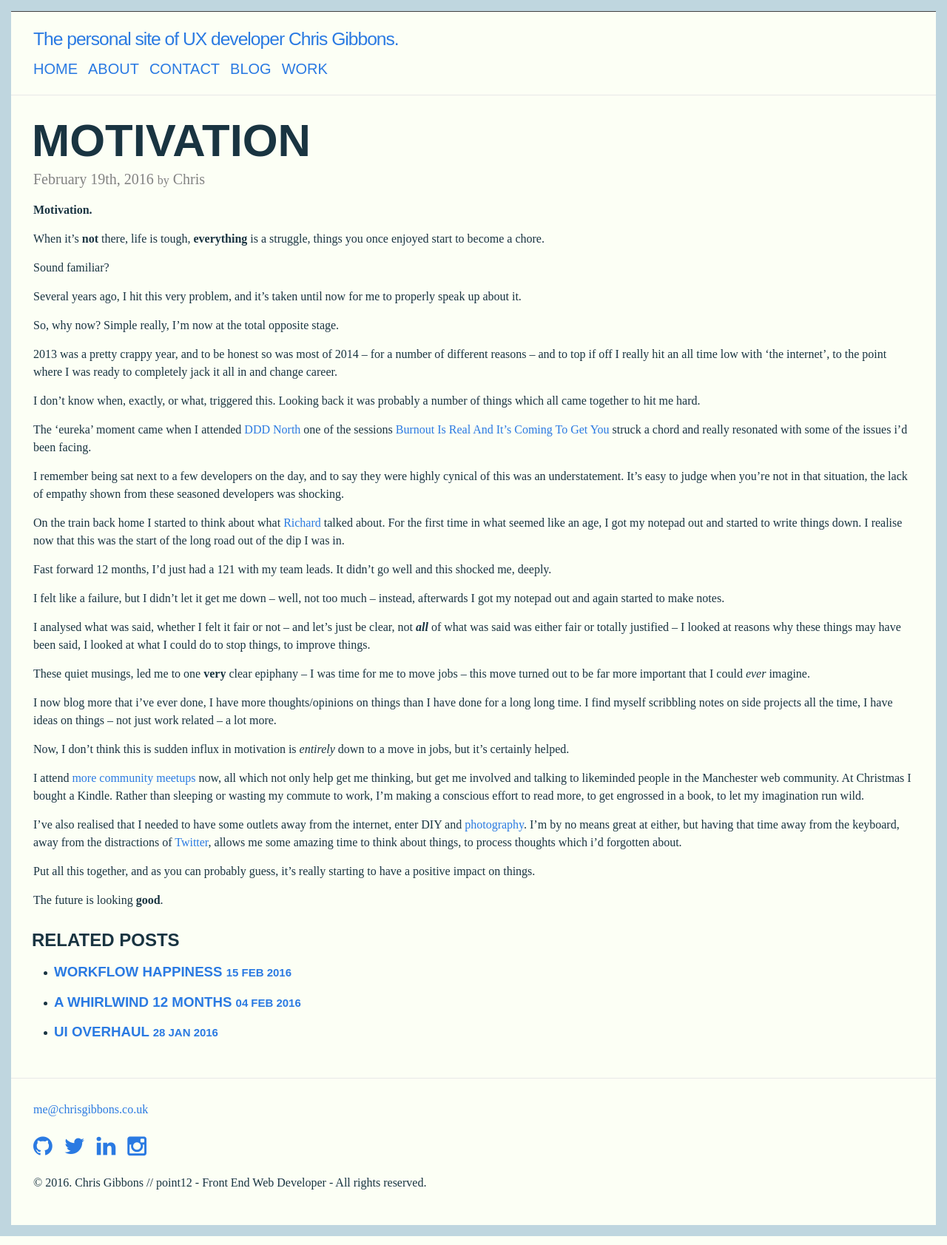
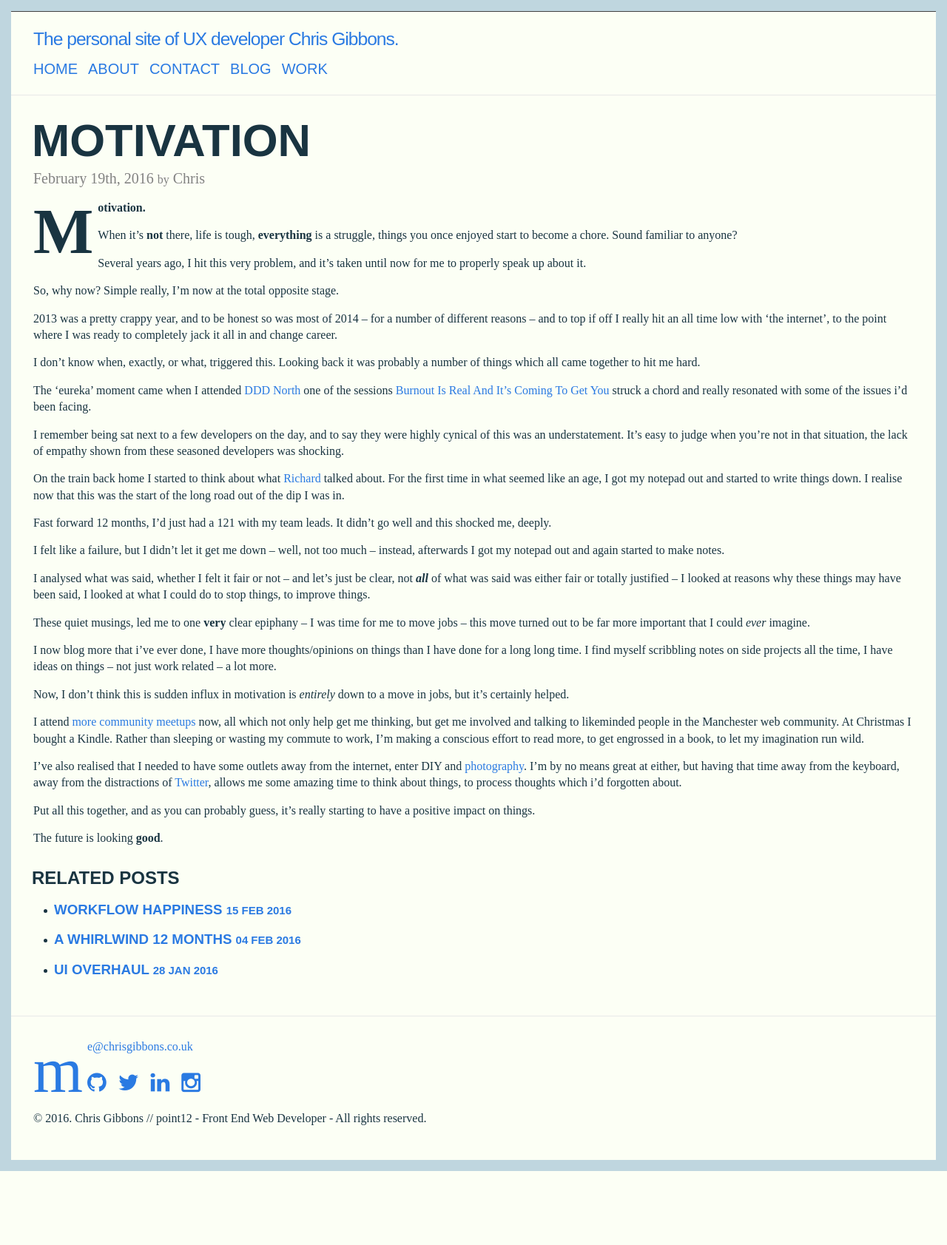
Before and after one commit to gbbns/gbbns.github.io, a Jekyll site: the page built from _posts/2016-02-19-motivation.md, in a window 1280 px wide. Shown: the whole page at 74% size. Built offline with Jekyll 4.4.1, drawn with Linux system fonts in a browser that asks for light colours; comment, search, counter and statistics services are not loaded; after the commit the page ends 1595 px from its top, so only the background shows below that.

Commit message:
Typography updates
Added drop cap, just because.

```diff
--- a/_posts/2016-02-19-motivation.md
+++ b/_posts/2016-02-19-motivation.md
@@ -7,9 +7,7 @@ categories: work personal motivation
 ---
 **Motivation.**
 
-When it's **not** there, life is tough, **everything** is a struggle, things you once enjoyed start to become a chore.
-
-Sound familiar?
+When it's **not** there, life is tough, **everything** is a struggle, things you once enjoyed start to become a chore. Sound familiar to anyone?
 
 Several years ago, I hit this very problem, and it's taken until now for me to properly speak up about it.
 
--- a/_sass/_base.scss
+++ b/_sass/_base.scss
@@ -474,7 +474,17 @@ h1, h2, h3, h4, h5, h6 {
 }
 
 p {
-  line-height:1.5;
+  line-height:1.4;
+
+  &:first-child {
+
+    &:first-letter {
+      float: left;
+      font-size: remy(70px);
+      line-height: remy(70px);
+      padding: 0px 6px 0px 0px;
+    }
+  }
 }
 
 /**
```
